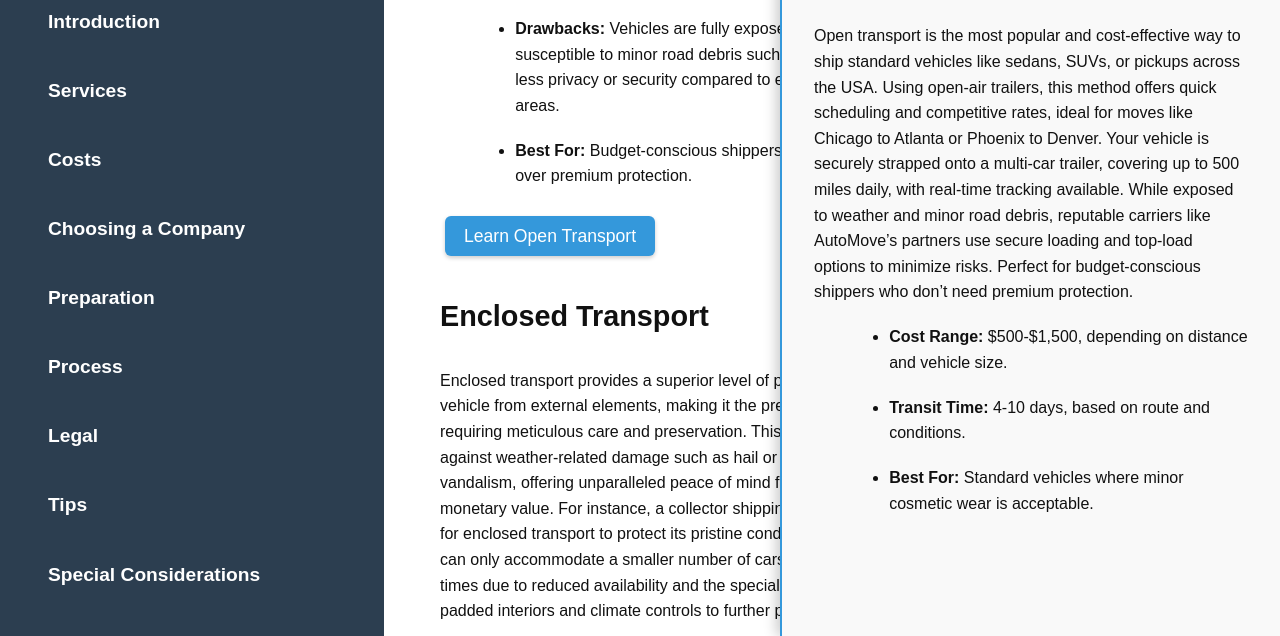
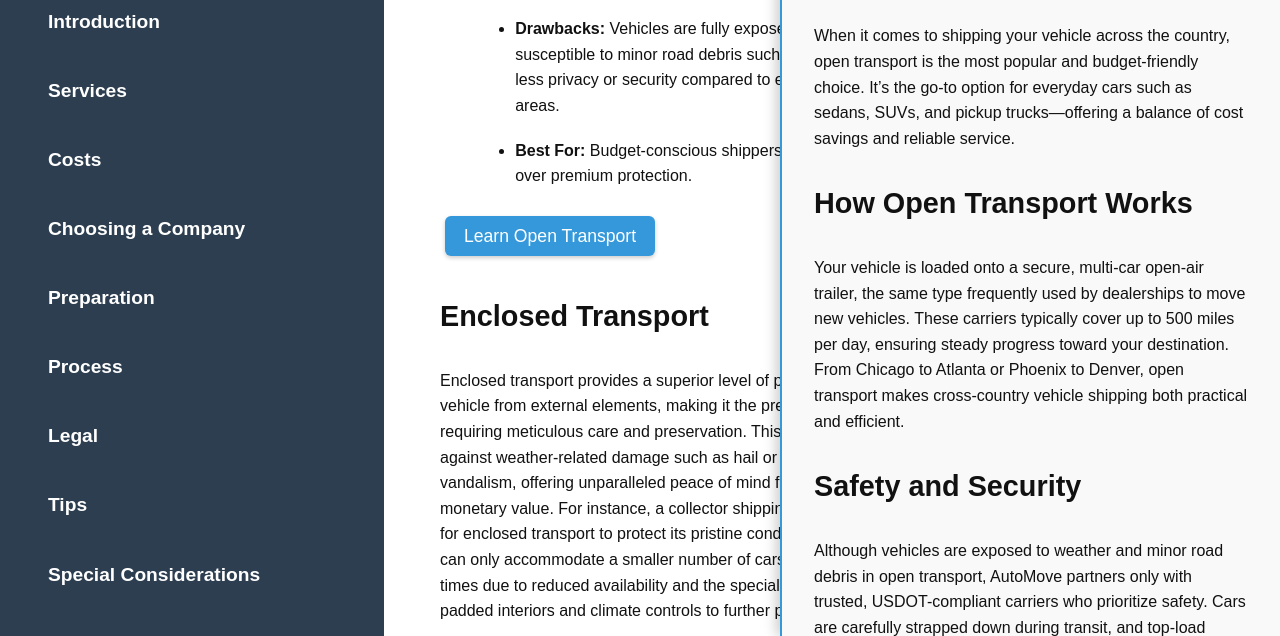
Before and after one commit to ALegaspiSEO/automove, a plain HTML site: page index.html in a window 1280 px wide. Both pictures are taken after a click on the button "Learn Open Transport". Shown: the part 1369-2005 px from the top of the page. Drawn offline with Linux system fonts and the light colour scheme.

Commit message:
Updated index.html

```diff
--- a/index.html
+++ b/index.html
@@ -674,21 +674,42 @@
             `,
             'open-filter': `
                 <h2>Open Transport: Affordable and Efficient</h2>
-                <p>Open transport is the most popular and cost-effective way to ship standard vehicles like sedans, SUVs, or pickups across the USA. Using open-air trailers, this method offers quick scheduling and competitive rates, ideal for moves like Chicago to Atlanta or Phoenix to Denver. Your vehicle is securely strapped onto a multi-car trailer, covering up to 500 miles daily, with real-time tracking available. While exposed to weather and minor road debris, reputable carriers like AutoMove’s partners use secure loading and top-load options to minimize risks. Perfect for budget-conscious shippers who don’t need premium protection.</p>
+                <p>When it comes to shipping your vehicle across the country, open transport is the most popular and budget-friendly choice. It’s the go-to option for everyday cars such as sedans, SUVs, and pickup trucks—offering a balance of cost savings and reliable service.</p>
+                <h3>How Open Transport Works</h3>
+                <p>Your vehicle is loaded onto a secure, multi-car open-air trailer, the same type frequently used by dealerships to move new vehicles. These carriers typically cover up to 500 miles per day, ensuring steady progress toward your destination. From Chicago to Atlanta or Phoenix to Denver, open transport makes cross-country vehicle shipping both practical and efficient.</p>
+                <h3>Safety and Security</h3>
+                <p>Although vehicles are exposed to weather and minor road debris in open transport, AutoMove partners only with trusted, USDOT-compliant carriers who prioritize safety. Cars are carefully strapped down during transit, and top-load placement (on the upper deck of the trailer) can be requested for added protection from road dust and debris.</p>
+                <h3>Why Choose Open Transport?</h3>
+                <p>Open transport is the ideal choice for customers who want a straightforward, affordable shipping solution without compromising reliability. With real-time tracking and dedicated customer support, you’ll always know the status of your shipment.</p>
                 <ul>
-                    <li><strong>Cost Range:</strong> $500-$1,500, depending on distance and vehicle size.</li>
-                    <li><strong>Transit Time:</strong> 4-10 days, based on route and conditions.</li>
-                    <li><strong>Best For:</strong> Standard vehicles where minor cosmetic wear is acceptable.</li>
+                    <li><strong>Cost Range:</strong> $500 – $1,500, depending on distance, route, and vehicle size.</li>
+                    <li><strong>Transit Time:</strong> Typically 4 – 10 days, based on distance and route conditions.</li>
+                    <li><strong>Best For:</strong> Standard vehicles where minor exposure to the elements is acceptable.</li>
                 </ul>
+                <h3>Is Open Transport Right for You?</h3>
+                <p>If you’re shipping a standard daily driver and want the best combination of price and efficiency, open transport is your best option. For added peace of mind, AutoMove offers enclosed transport services for luxury, classic, or high-value vehicles that need extra protection.</p>
             `,
             'enclosed-filter': `
                 <h2>Enclosed Transport: Premium Protection for High-Value Cars</h2>
-                <p>Enclosed transport offers the ultimate protection for luxury, classic, or exotic vehicles, such as a 1965 Mustang or a modern Ferrari, shielding them from weather, debris, and theft. Using fully covered trailers with limited capacity (1-4 cars), this service ensures minimal handling and enhanced security, ideal for cross-country moves like Los Angeles to New York. Features like padded interiors, climate control, and GPS tracking are available with AutoMove’s vetted carriers. While pricier and less frequent, it’s the best choice for irreplaceable vehicles requiring meticulous care.</p>
+                <p>For luxury, classic, or exotic vehicles, enclosed transport offers the highest level of safety and care. Whether you’re moving a timeless 1965 Mustang or a modern Ferrari, this premium option shields your vehicle from weather, road debris, and unwanted attention—providing complete peace of mind during transit.</p>
+                <h3>How Enclosed Transport Works</h3>
+                <p>Your vehicle is transported inside a fully covered trailer with limited capacity, typically holding between 1–4 cars. This ensures minimal handling and maximum protection throughout the journey. Enclosed carriers are ideal for long-distance routes, such as Los Angeles to New York, where added security is essential.</p>
+                <h3>Advanced Protection Features</h3>
+                <p>AutoMove partners with highly vetted carriers that offer specialized equipment and premium features, such as:</p>
                 <ul>
-                    <li><strong>Cost Range:</strong> $1,200-$2,000, based on vehicle value and distance.</li>
-                    <li><strong>Transit Time:</strong> 5-12 days due to limited trailer availability.</li>
-                    <li><strong>Best For:</strong> High-value, classic, or sensitive vehicles needing maximum protection.</li>
+                    <li>Padded interiors to safeguard your vehicle against vibrations and movement.</li>
+                    <li>Climate control to protect sensitive cars from extreme temperatures and humidity.</li>
+                    <li>GPS tracking for real-time updates on your shipment’s location.</li>
                 </ul>
+                <h3>Why Choose Enclosed Transport?</h3>
+                <p>While more expensive than open transport, enclosed shipping is the clear choice for vehicles that are rare, high in value, or hold sentimental significance. Fewer vehicles per trailer also means quicker loading and unloading with less risk of damage.</p>
+                <ul>
+                    <li><strong>Cost Range:</strong> $1,200 – $2,000, depending on distance, route, and vehicle value.</li>
+                    <li><strong>Transit Time:</strong> 5 – 12 days, due to limited trailer availability.</li>
+                    <li><strong>Best For:</strong> Luxury, exotic, classic, or sensitive vehicles requiring maximum care.</li>
+                </ul>
+                <h3>Is Enclosed Transport Right for You?</h3>
+                <p>If your vehicle is rare, valuable, or irreplaceable, enclosed transport is the best investment in its safety. AutoMove’s premium carriers ensure your car arrives in showroom condition, no matter the distance.</p>
             `,
             'door-filter': `
                 <h2>Door-to-Door: Ultimate Convenience</h2>
```
